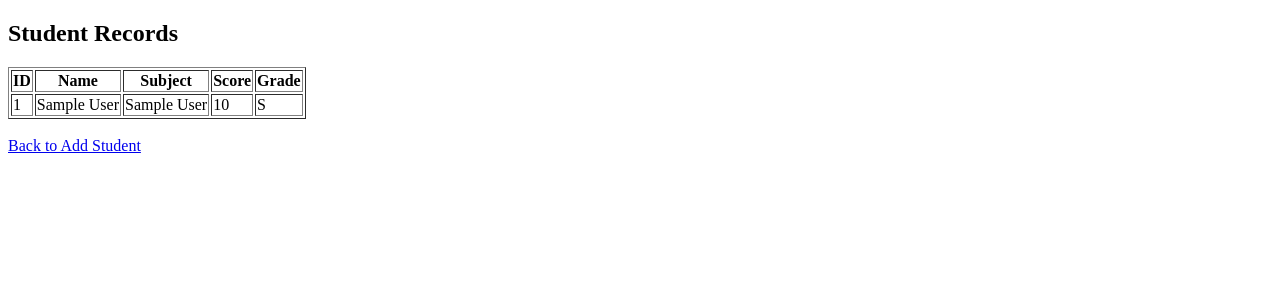
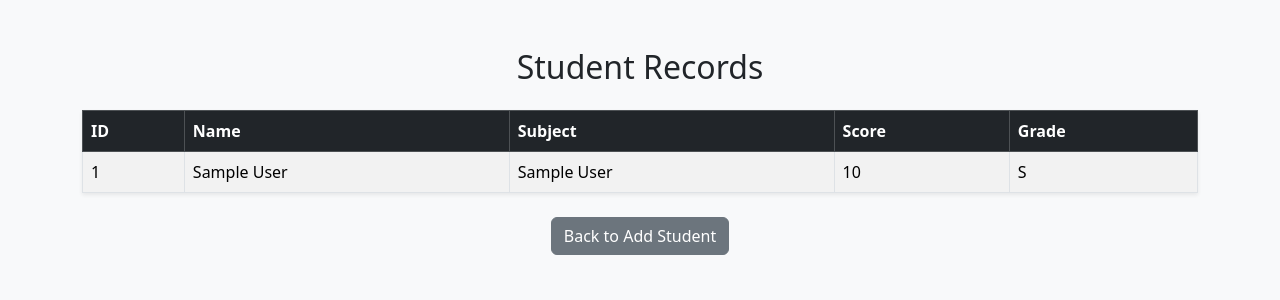
Before and after one commit to VISHESH-53/student-progress-tracker, a Flask app: page /view in a window 1280 px wide. Shown: the top 300 px of the page. Run offline with Flask 3, Linux system fonts and the light colour scheme; tables that the repository leaves empty hold one stand-in row (values such as "Sample post").

Commit message:
Update view.html

```diff
--- a/templates/view.html
+++ b/templates/view.html
@@ -2,13 +2,22 @@
 <html>
 <head>
     <title>All Students</title>
+    <link href="https://cdn.jsdelivr.net/npm/bootstrap@5.3.3/dist/css/bootstrap.min.css" rel="stylesheet">
 </head>
-<body>
-    <h2>Student Records</h2>
-    <table border="1">
+<body class="bg-light">
+    <div class="container mt-5">
+        <h2 class="text-center mb-4">Student Records</h2>
+        <table class="table table-bordered table-striped table-hover bg-white shadow-sm">
+            <thead class="table-dark">
                 <tr>
-            <th>ID</th><th>Name</th><th>Subject</th><th>Score</th><th>Grade</th>
+                    <th>ID</th>
+                    <th>Name</th>
+                    <th>Subject</th>
+                    <th>Score</th>
+                    <th>Grade</th>
                 </tr>
+            </thead>
+            <tbody>
                 {% for student in students %}
                 <tr>
                     <td>{{ student[0] }}</td>
@@ -18,8 +27,11 @@
                     <td>{{ student[4] }}</td>
                 </tr>
                 {% endfor %}
+            </tbody>
         </table>
-    <br>
-    <a href="/">Back to Add Student</a>
+        <div class="text-center mt-4">
+            <a href="/" class="btn btn-secondary">Back to Add Student</a>
+        </div>
+    </div>
 </body>
 </html>
```
Lines whose indentation alone changed are shown as unchanged.
